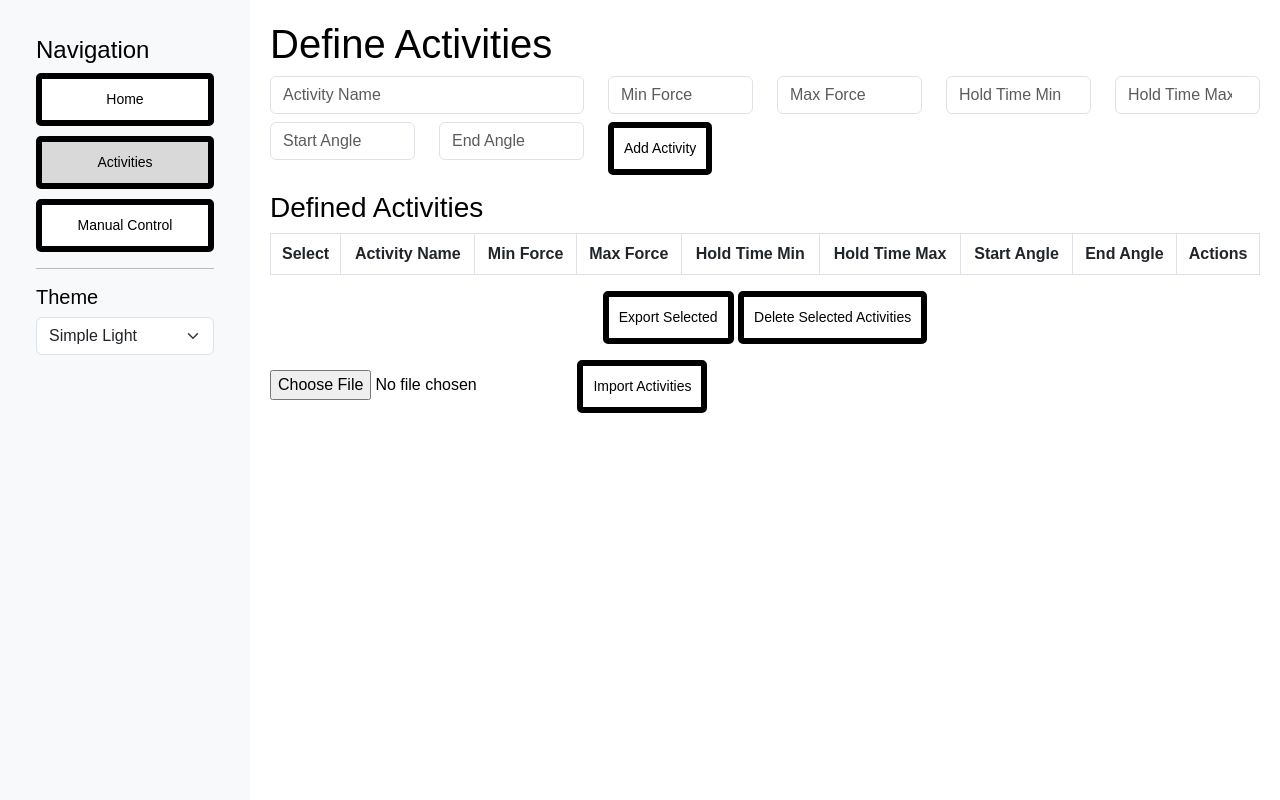
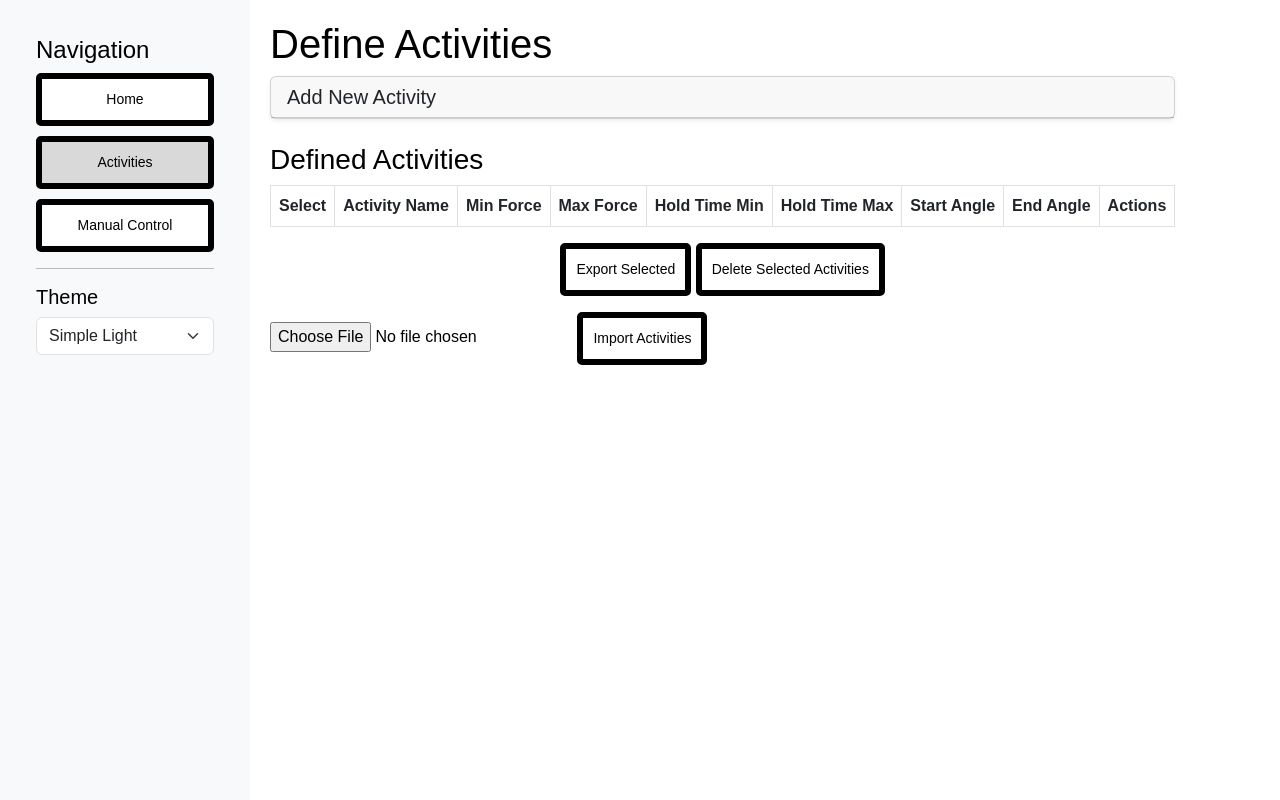
Before and after one commit to harilaosk/JCACS_flask, a Flask app: page /activities in a window 1280 px wide. Run offline with Flask 3, Linux system fonts and the light colour scheme; lists and menus that the app fills with data are empty.

Commit message:
improve define new activity appearance

```diff
--- a/app.py
+++ b/app.py
@@ -86,6 +86,7 @@ def update_count(index):
     if 0 <= index < len(sequence):
         new_count = request.form.get('count', 1)
         sequence[index]['count'] = int(new_count)
+    save_cache()
     return redirect(url_for('index'))
 
 @app.route('/run_sequence', methods=['POST'])
@@ -116,13 +117,16 @@ def activities_page():
 
 @app.route('/add_activity', methods=['POST'])
 def add_activity():
-    activity_name = request.form.get('activity_name')
-    min_force = request.form.get('min_force')
-    max_force = request.form.get('max_force')
-    hold_time_min = request.form.get('hold_time_min')
-    hold_time_max = request.form.get('hold_time_max')
-    start_angle = request.form.get('start_angle')
-    end_angle = request.form.get('end_angle')
+    activity_name = request.form.get('activity_name').strip()
+    try:
+        min_force = float(request.form.get('min_force').strip())
+        max_force = float(request.form.get('max_force').strip())
+        hold_time_min = float(request.form.get('hold_time_min').strip())
+        hold_time_max = float(request.form.get('hold_time_max').strip())
+        start_angle = float(request.form.get('start_angle').strip())
+        end_angle = float(request.form.get('end_angle').strip())
+    except ValueError:
+        return "All values must be valid numbers", 400
 
     # Store the activity as a dictionary
     activities[activity_name] = {
@@ -138,11 +142,15 @@ def add_activity():
 
 @app.route('/update_activity', methods=['POST'])
 def update_activity():
-    activity_name = request.form.get('activity_name')
-    key = request.form.get('key')
-    value = request.form.get('value')
+    activity_name = request.form.get('activity_name').strip()
+    key = request.form.get('key').strip()
+    value = request.form.get('value').strip()
 
     if activity_name in activities and key in activities[activity_name]:
+        try:
+            value = float(value)
+        except ValueError:
+            return jsonify({"success": False, "error": "Value must be a valid number"}), 400
         activities[activity_name][key] = value
         save_cache()
         return jsonify({"success": True})
@@ -174,8 +182,9 @@ def delete_activities():
 def add_activity_to_sequence(activity_name):
     if activity_name in activities:
         activity = activities[activity_name]
-        command = f"{activity['MIN_TARGET_FORCE']} {activity['MAX_TARGET_FORCE']} {activity['HOLD_TIME_MIN']} {activity['HOLD_TIME_MAX']} {activity['StartAngle']} {activity['EndAngle']}"
+        command = f"{float(activity['MIN_TARGET_FORCE'])} {float(activity['MAX_TARGET_FORCE'])} {float(activity['HOLD_TIME_MIN'])} {float(activity['HOLD_TIME_MAX'])} {float(activity['StartAngle'])} {float(activity['EndAngle'])}"
         sequence.append({'command': command, 'count': 1})  # Default count to 1
+    save_cache()
     return redirect(url_for('index'))
 
 @app.route('/export_activities', methods=['POST'])
@@ -235,5 +244,9 @@ def manual_control_page():
 def debug_activities():
     return jsonify(activities)
 
+@app.route('/debug_sequences', methods=['GET'])
+def debug_sequences():
+    return jsonify(sequence)
+
 if __name__ == '__main__':
     socketio.run(app, debug=True, allow_unsafe_werkzeug=True)
--- a/static/styles.css
+++ b/static/styles.css
@@ -22,7 +22,7 @@
 .simple-dark {
     --nav-bg: #343a40;
     --text-color: #ffffff;
-    --btn-border: #ffffff;
+    --btn-border: grey; /* Change outline colour to grey from #ffffff */
     --btn-active-bg: #495057;
     --btn-bg: #212529;
     --main-bg: #212529;
@@ -144,3 +144,8 @@ button.active, .btn.active {
 button:hover, .btn:hover {
     opacity: 0.9;
 }
+
+/* Unrounded buton groups*/
+.btn-group-unrounded {
+border-radius: 0;
+}
--- a/templates/activities.html
+++ b/templates/activities.html
@@ -4,34 +4,50 @@
     <h1>Define Activities</h1>
 
     <!-- Form to Add New Activity -->
-    <form method="POST" action="/add_activity" class="mb-3">
-        <div class="row">
+<div class="card shadow-sm mb-4">
+    <div class="card-header bg" data-bs-toggle="collapse" data-bs-target="#addActivityForm" style="cursor: pointer;">
+        <h5 class="mb-0">Add New Activity</h5>
+    </div>
+    <div id="addActivityForm" class="collapse">
+        <div class="card-body">
+            <form method="POST" action="/add_activity">
+                <div class="row g-3">
                     <div class="col-md-4">
-                <input type="text" name="activity_name" class="form-control" placeholder="Activity Name" required>
+                        <label for="activity_name" class="form-label">Activity Name</label>
+                        <input type="text" id="activity_name" name="activity_name" class="form-control" placeholder="Enter activity name" required>
                     </div>
-            <div class="col-md-2">
-                <input type="number" name="min_force" class="form-control" placeholder="Min Force" required>
+                    <div class="col-md-4">
+                        <label for="min_force" class="form-label">Min Force</label>
+                        <input type="number" id="min_force" name="min_force" class="form-control" placeholder="Enter min force" required>
                     </div>
-            <div class="col-md-2">
-                <input type="number" name="max_force" class="form-control" placeholder="Max Force" required>
+                    <div class="col-md-4">
+                        <label for="max_force" class="form-label">Max Force</label>
+                        <input type="number" id="max_force" name="max_force" class="form-control" placeholder="Enter max force" required>
                     </div>
-            <div class="col-md-2">
-                <input type="number" name="hold_time_min" class="form-control" placeholder="Hold Time Min" required>
+                    <div class="col-md-4">
+                        <label for="hold_time_min" class="form-label">Hold Time Min</label>
+                        <input type="number" id="hold_time_min" name="hold_time_min" class="form-control" placeholder="Enter hold duration at min" required>
                     </div>
-            <div class="col-md-2">
-                <input type="number" name="hold_time_max" class="form-control" placeholder="Hold Time Max" required>
+                    <div class="col-md-4">
+                        <label for="hold_time_max" class="form-label">Hold Time Max</label>
+                        <input type="number" id="hold_time_max" name="hold_time_max" class="form-control" placeholder="Enter hold duration at max" required>
                     </div>
-            <div class="col-md-2 mt-2">
-                <input type="number" name="start_angle" class="form-control" placeholder="Start Angle" required>
+                    <div class="col-md-4">
+                        <label for="start_angle" class="form-label">Start Angle</label>
+                        <input type="number" id="start_angle" name="start_angle" class="form-control" placeholder="Enter first angle" required>
                     </div>
-            <div class="col-md-2 mt-2">
-                <input type="number" name="end_angle" class="form-control" placeholder="End Angle" required>
-            </div>
-            <div class="col-md-2 mt-2">
-                <button type="submit" class="btn btn-primary">Add Activity</button>
+                    <div class="col-md-4">
+                        <label for="end_angle" class="form-label">End Angle</label>
+                        <input type="number" id="end_angle" name="end_angle" class="form-control" placeholder="Enter second angle" required>
                     </div>
                 </div>
+                <div class="mt-4 text-center">
+                    <button type="submit" class="btn btn-primary px-4">Add Activity</button>
+                </div>
             </form>
+        </div>
+    </div>
+</div>
 
     <!-- Table to Display and Edit Activities -->
     <h3>Defined Activities</h3>
@@ -63,9 +79,9 @@
                     {{ value }}
                 </td>
                 {% endfor %}
-                <td class="align-middle text-center">
-                    <button class="btn btn-danger btn-sm" onclick="deleteActivity('{{ name }}')">Delete</button>
-                    <button class="btn btn-success btn-sm" onclick="addToSequence('{{ name }}')">Add to Sequence</button>
+                <td class="btn-group btn-group-unrounded" >
+                    <button class="btn btn-danger btn-sm" onclick="deleteActivity('{{ name }}')"title="Delete activity">Del</button>
+                    <button class="btn btn-success btn-sm" onclick="addToSequence('{{ name }}')" title="Add activity to sequence">Add</button>
                 </td>
             </tr>
             {% endfor %}
@@ -76,11 +92,6 @@
         <button class="btn btn-secondary" onclick="exportSelected()">Export Selected</button>
         <button class="btn btn-danger" onclick="deleteSelectedActivities()">Delete Selected Activities</button>
     </div>
-
-
-
-
-
 
 <form method="POST" action="/import_activities" enctype="multipart/form-data" class="mt-3">
     <input type="file" name="file" accept=".csv" required>
@@ -106,8 +117,7 @@
             }
         });
     }
-    </script>
-<script>
+
     // Function to delete activity
     function deleteActivity(activityName) {
         fetch(`/delete_activity/${activityName}`, {
--- a/templates/base.html
+++ b/templates/base.html
@@ -6,6 +6,9 @@
     <title>Rig Control Interface</title>
     <link rel="stylesheet" href="https://cdn.jsdelivr.net/npm/bootstrap@5.3.0/dist/css/bootstrap.min.css">
     <link rel="stylesheet" href="/static/styles.css">
+
+    <!-- Bootstrap Bundle with Popper -->
+    <script src="https://cdn.jsdelivr.net/npm/bootstrap@5.3.0/dist/js/bootstrap.bundle.min.js"></script>
 </head>
 <body>
     <div class="d-flex">
```
Lines whose indentation alone changed are shown as unchanged.
